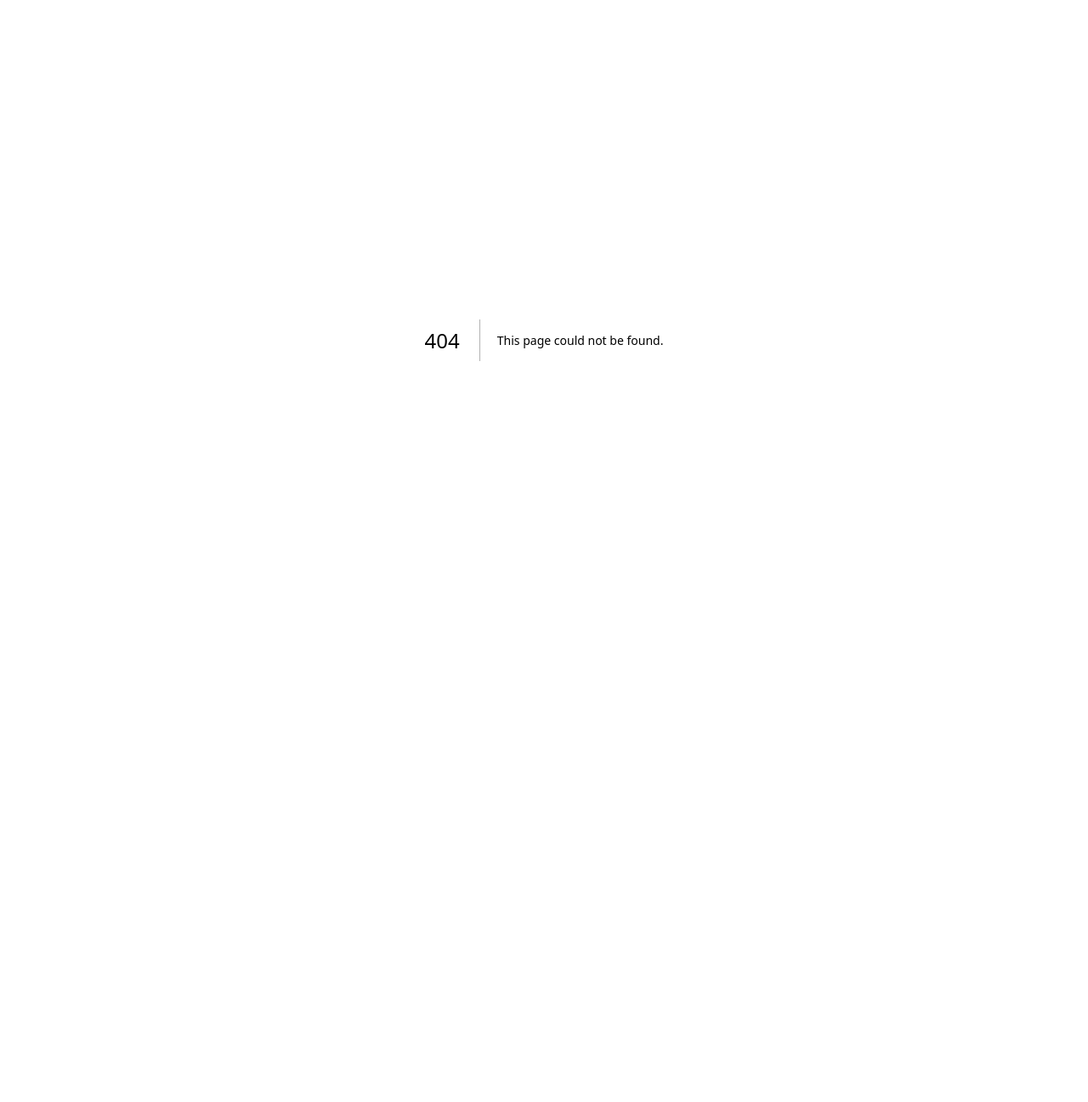
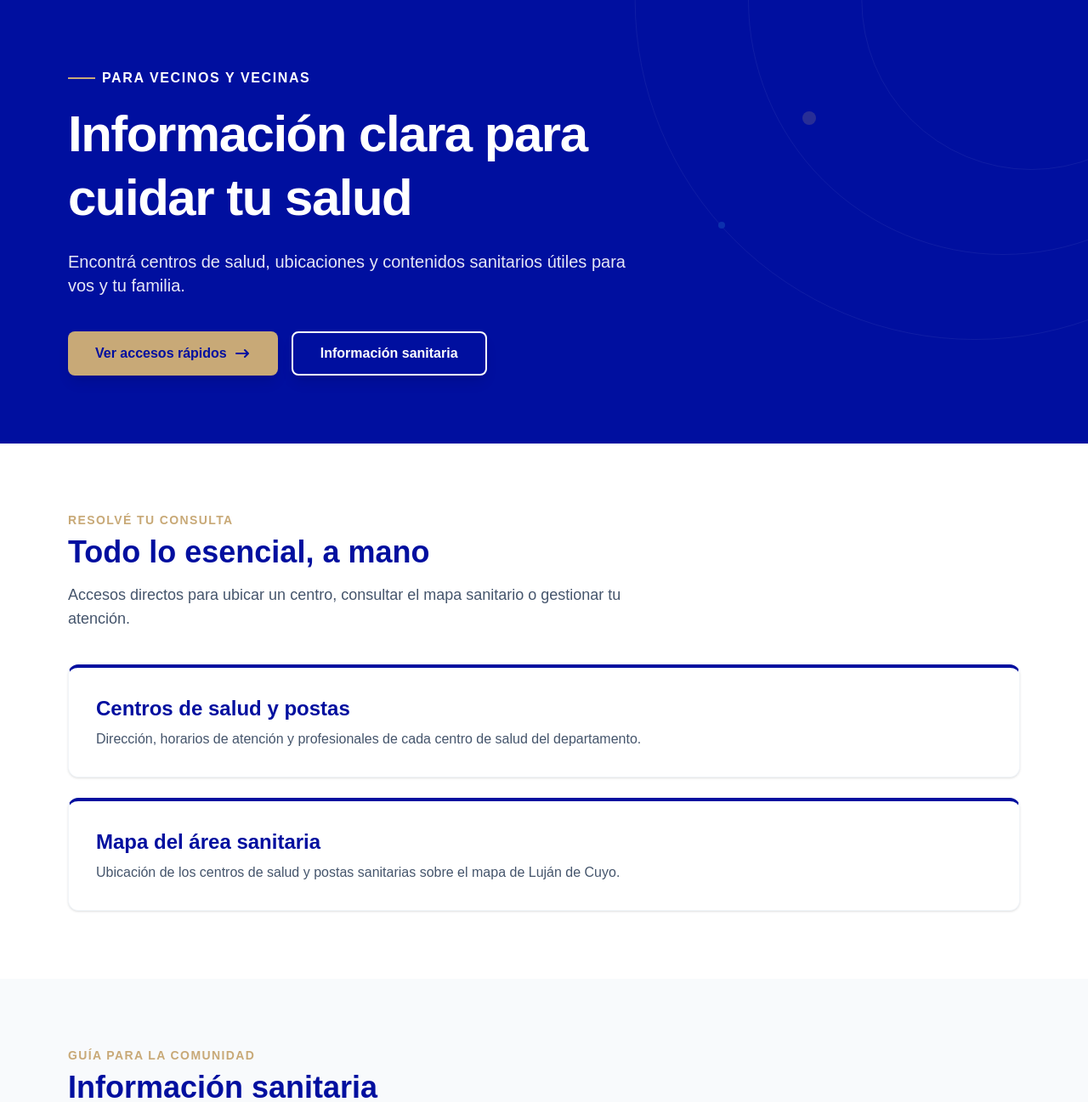
Before and after one commit to areasanitariaLDC/area-sanitaria-lujan, a Next.js app: page /comunidad in a window 1280 px wide. Before the commit this address had no page. Shown: the top 1297 px of the page at 85% size. Before the commit the page ends 800 px from the top, so only its background shows below. Built offline with nearby package versions, Linux system fonts and the light colour scheme; a web font is replaced by a local one.

Commit message:
feat: Add Comunidad page matching reference design

```diff
--- /dev/null
+++ b/src/app/comunidad/page.tsx
@@ -0,0 +1,135 @@
+export default function ComunidadPage() {
+  return (
+    <main className="flex min-h-screen flex-col">
+      {/* Hero Section */}
+      <section className="relative w-full py-20 bg-mendoza-blue-dark overflow-hidden">
+        {/* Subtle circle patterns for background */}
+        <div className="absolute inset-0 opacity-20 pointer-events-none">
+          <div className="absolute top-0 right-0 w-[800px] h-[800px] rounded-full border border-white/30 -translate-y-1/2 translate-x-1/3"></div>
+          <div className="absolute top-0 right-0 w-[600px] h-[600px] rounded-full border border-white/30 -translate-y-1/2 translate-x-1/3"></div>
+          <div className="absolute top-0 right-0 w-[400px] h-[400px] rounded-full border border-white/30 -translate-y-1/2 translate-x-1/3"></div>
+          {/* Small dots */}
+          <div className="absolute top-1/4 right-1/4 w-4 h-4 bg-mendoza-gold rounded-full"></div>
+          <div className="absolute top-1/2 right-1/3 w-2 h-2 bg-mendoza-blue-light rounded-full"></div>
+        </div>
+
+        <div className="container relative z-10 mx-auto px-4 flex flex-col items-start justify-center text-left max-w-6xl">
+          <div className="flex items-center gap-2 mb-4">
+            <div className="w-8 h-0.5 bg-mendoza-gold"></div>
+            <p className="text-sm md:text-base font-bold text-white uppercase tracking-widest">
+              Para Vecinos y Vecinas
+            </p>
+          </div>
+
+          <h1 className="text-4xl md:text-6xl font-extrabold tracking-tight text-white mb-6 max-w-2xl leading-tight">
+            Información clara para cuidar tu salud
+          </h1>
+
+          <p className="text-lg md:text-xl text-white/90 max-w-2xl mb-10 font-light">
+            Encontrá centros de salud, ubicaciones y contenidos sanitarios útiles para vos y tu familia.
+          </p>
+
+          <div className="flex flex-col sm:flex-row gap-4 w-full sm:w-auto">
+            <a
+              href="#accesos"
+              className="inline-flex items-center justify-center px-8 py-3 text-base font-bold text-mendoza-blue-dark bg-mendoza-gold hover:bg-mendoza-gold/90 rounded-lg transition-colors shadow-lg"
+            >
+              Ver accesos rápidos
+              <svg xmlns="http://www.w3.org/2000/svg" className="h-5 w-5 ml-2" viewBox="0 0 20 20" fill="currentColor">
+                <path fillRule="evenodd" d="M12.293 5.293a1 1 0 011.414 0l4 4a1 1 0 010 1.414l-4 4a1 1 0 01-1.414-1.414L14.586 11H3a1 1 0 110-2h11.586l-2.293-2.293a1 1 0 010-1.414z" clipRule="evenodd" />
+              </svg>
+            </a>
+            <a
+              href="#informacion"
+              className="inline-flex items-center justify-center px-8 py-3 text-base font-bold text-white border-2 border-white hover:bg-white/10 rounded-lg transition-colors shadow-lg"
+            >
+              Información sanitaria
+            </a>
+          </div>
+        </div>
+      </section>
+
+      {/* Accesos Rápidos Section */}
+      <section id="accesos" className="py-20 bg-white">
+        <div className="container mx-auto px-4 max-w-6xl">
+          <div className="mb-10">
+            <p className="text-sm font-bold text-mendoza-gold uppercase tracking-widest mb-2">
+              Resolvé tu consulta
+            </p>
+            <h2 className="text-3xl md:text-4xl font-bold text-mendoza-blue-dark mb-4">
+              Todo lo esencial, a mano
+            </h2>
+            <p className="text-lg text-slate-600 max-w-2xl">
+              Accesos directos para ubicar un centro, consultar el mapa sanitario o gestionar tu atención.
+            </p>
+          </div>
+
+          <div className="flex flex-col gap-6">
+            <a href="/#centros" className="group block bg-white border border-slate-100 rounded-xl p-8 shadow-sm hover:shadow-md transition-shadow border-t-4 border-t-mendoza-blue-dark hover:border-t-mendoza-gold relative overflow-hidden">
+              <h3 className="text-2xl font-bold text-mendoza-blue-dark mb-2 group-hover:text-mendoza-blue-light transition-colors">Centros de salud y postas</h3>
+              <p className="text-slate-600">Dirección, horarios de atención y profesionales de cada centro de salud del departamento.</p>
+            </a>
+
+            <a href="/#mapa" className="group block bg-white border border-slate-100 rounded-xl p-8 shadow-sm hover:shadow-md transition-shadow border-t-4 border-t-mendoza-blue-dark hover:border-t-mendoza-gold relative overflow-hidden">
+              <h3 className="text-2xl font-bold text-mendoza-blue-dark mb-2 group-hover:text-mendoza-blue-light transition-colors">Mapa del área sanitaria</h3>
+              <p className="text-slate-600">Ubicación de los centros de salud y postas sanitarias sobre el mapa de Luján de Cuyo.</p>
+            </a>
+          </div>
+        </div>
+      </section>
+
+      {/* Información Sanitaria Section */}
+      <section id="informacion" className="py-20 bg-slate-50">
+        <div className="container mx-auto px-4 max-w-6xl">
+          <div className="mb-10">
+            <p className="text-sm font-bold text-mendoza-gold uppercase tracking-widest mb-2">
+              Guía para la comunidad
+            </p>
+            <h2 className="text-3xl md:text-4xl font-bold text-mendoza-blue-dark mb-4">
+              Información sanitaria
+            </h2>
+            <p className="text-lg text-slate-600 max-w-2xl">
+              Recomendaciones y orientaciones para acceder a una atención segura y oportuna.
+            </p>
+          </div>
+
+          <div className="flex flex-col gap-4">
+            {/* Accordion Item 1 */}
+            <details className="group bg-mendoza-blue-dark rounded-xl overflow-hidden [&_summary::-webkit-details-marker]:hidden">
+              <summary className="flex cursor-pointer items-center justify-between p-6 text-white font-bold text-xl">
+                Vacunación
+                <span className="flex-shrink-0 ml-4 bg-white text-mendoza-blue-dark rounded-full w-8 h-8 flex items-center justify-center group-open:-rotate-45 transition-transform duration-300">
+                  <svg xmlns="http://www.w3.org/2000/svg" className="h-5 w-5" viewBox="0 0 20 20" fill="currentColor">
+                    <path fillRule="evenodd" d="M10 3a1 1 0 011 1v5h5a1 1 0 110 2h-5v5a1 1 0 11-2 0v-5H4a1 1 0 110-2h5V4a1 1 0 011-1z" clipRule="evenodd" />
+                  </svg>
+                </span>
+              </summary>
+              <div className="px-6 pb-6 text-white/90 bg-mendoza-blue-dark border-t border-white/10 mt-2 pt-4">
+                <p>
+                  Información sobre el calendario nacional de vacunación, campañas vigentes y centros vacunatorios en Luján de Cuyo. (Contenido a desarrollar)
+                </p>
+              </div>
+            </details>
+
+            {/* Accordion Item 2 */}
+            <details className="group bg-mendoza-blue-dark rounded-xl overflow-hidden [&_summary::-webkit-details-marker]:hidden">
+              <summary className="flex cursor-pointer items-center justify-between p-6 text-white font-bold text-xl">
+                Campañas de prevención
+                <span className="flex-shrink-0 ml-4 bg-white text-mendoza-blue-dark rounded-full w-8 h-8 flex items-center justify-center group-open:-rotate-45 transition-transform duration-300">
+                  <svg xmlns="http://www.w3.org/2000/svg" className="h-5 w-5" viewBox="0 0 20 20" fill="currentColor">
+                    <path fillRule="evenodd" d="M10 3a1 1 0 011 1v5h5a1 1 0 110 2h-5v5a1 1 0 11-2 0v-5H4a1 1 0 110-2h5V4a1 1 0 011-1z" clipRule="evenodd" />
+                  </svg>
+                </span>
+              </summary>
+              <div className="px-6 pb-6 text-white/90 bg-mendoza-blue-dark border-t border-white/10 mt-2 pt-4">
+                <p>
+                  Recomendaciones para la prevención de enfermedades estacionales, dengue, cuidado cardiovascular y más. (Contenido a desarrollar)
+                </p>
+              </div>
+            </details>
+          </div>
+        </div>
+      </section>
+    </main>
+  );
+}
--- a/src/components/layout/Header.tsx
+++ b/src/components/layout/Header.tsx
@@ -64,13 +64,13 @@ export default function Header() {
                 >
                   Centros de Salud
                 </a>
-                <a
-                  href="#comunidad"
+                <Link
+                  href="/comunidad"
                   onClick={() => setIsMenuOpen(false)}
                   className="px-4 py-3 text-sm font-semibold text-slate-700 hover:bg-slate-50 hover:text-mendoza-blue-light transition-colors"
                 >
                   Comunidad
-                </a>
+                </Link>
                 <a
                   href="#equipos"
                   onClick={() => setIsMenuOpen(false)}
```
